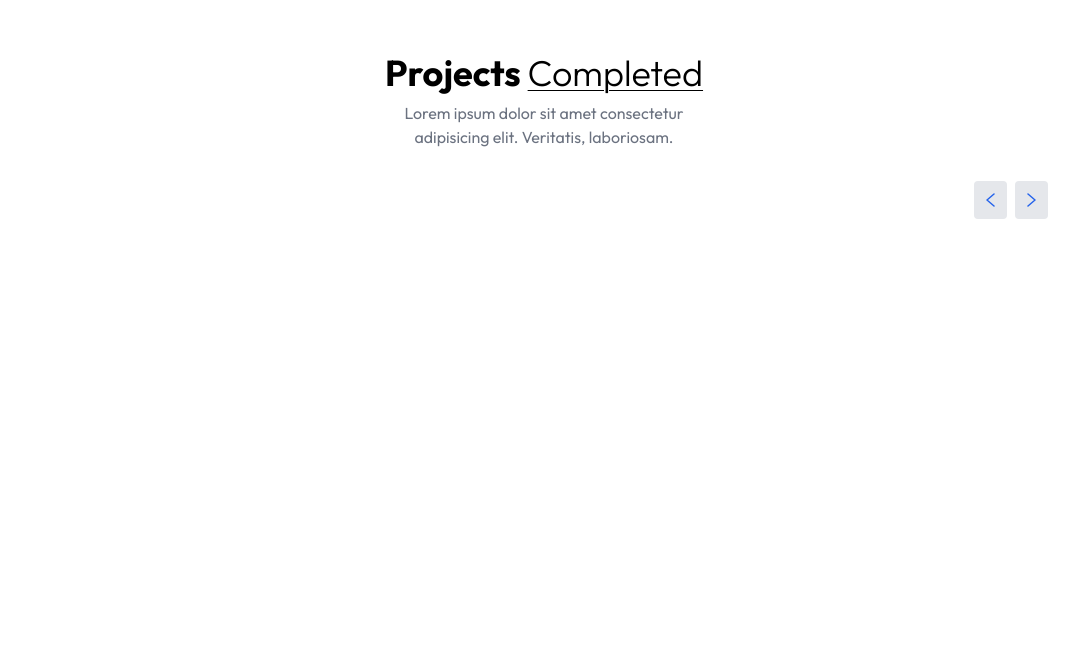
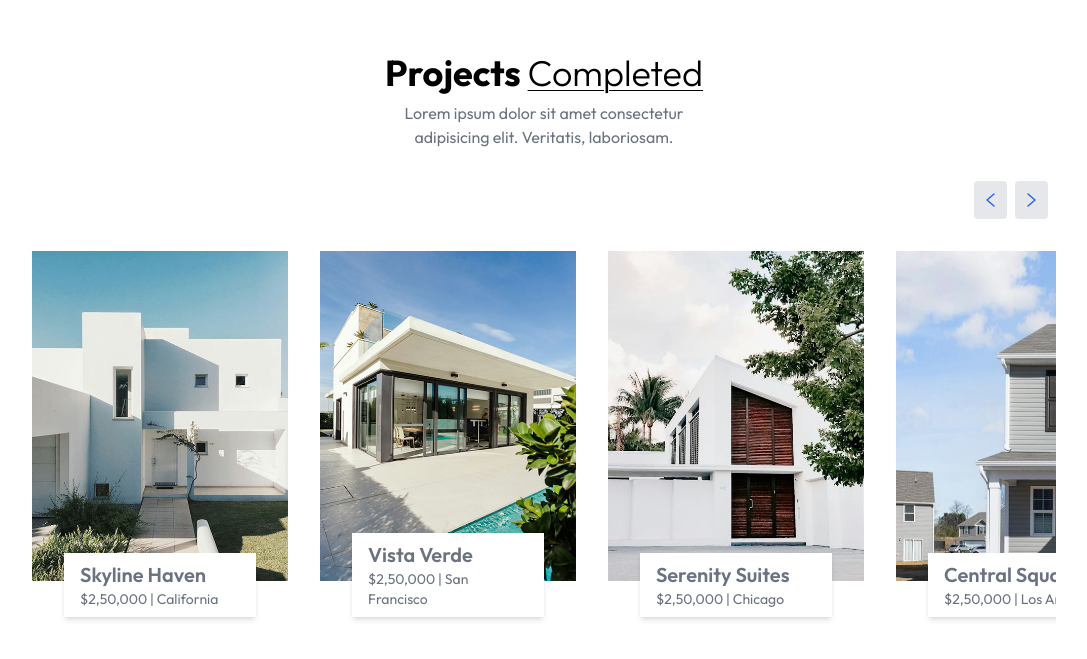
Before and after one commit to naimatullahRezaee/react-project, a React (Vite) app: page / in a window 1280 px wide. Shown: the part 1715-2374 px from the top of the page, without its empty margins (96-1183 px from the left). Before the commit the page ends 2062 px from the top, so only its background shows below. Built offline with nearby package versions, Linux system fonts and the light colour scheme; a web font is replaced by a local one.

Commit message:
add image and description to project section

```diff
--- a/src/components/Projects.jsx
+++ b/src/components/Projects.jsx
@@ -1,5 +1,5 @@
 import React from "react";
-import { assets } from "../assets/assets";
+import { assets, projectsData } from "../assets/assets";
 
 const Projects = () => {
   return (
@@ -32,6 +32,30 @@ const Projects = () => {
           <img src={assets.right_arrow} alt="Next" />
         </button>
       </div>
+      {/* project slider container */}
+      <div className="overflow-hidden">
+        <div className="flex gap-8 transition-transform duration-500 ease-in-out">
+          {projectsData.map((project, index) => (
+            <div key={index} className="relative flex-shrink-0 w-full sm:w-1/4">
+              <img
+                src={project.image}
+                alt={project.title}
+                className="w-full h-auto mb-14"
+              />
+              <div className="absolute left-0 right-0 bottom-5 flex justify-center">
+                <div className="inline-block bg-white w-3/4 px-4 py-2 shadow-md ">
+                  <h2 className="text-xl font-semibold text-gray-500">
+                    {project.title}
+                  </h2>
+                  <p className="text-gray-500 text-sm">
+                    {project.price} <span>|</span> {project.location}
+                  </p>
+                </div>
+              </div>
+            </div>
+          ))}
+        </div>
+      </div>
     </div>
   );
 };
```
